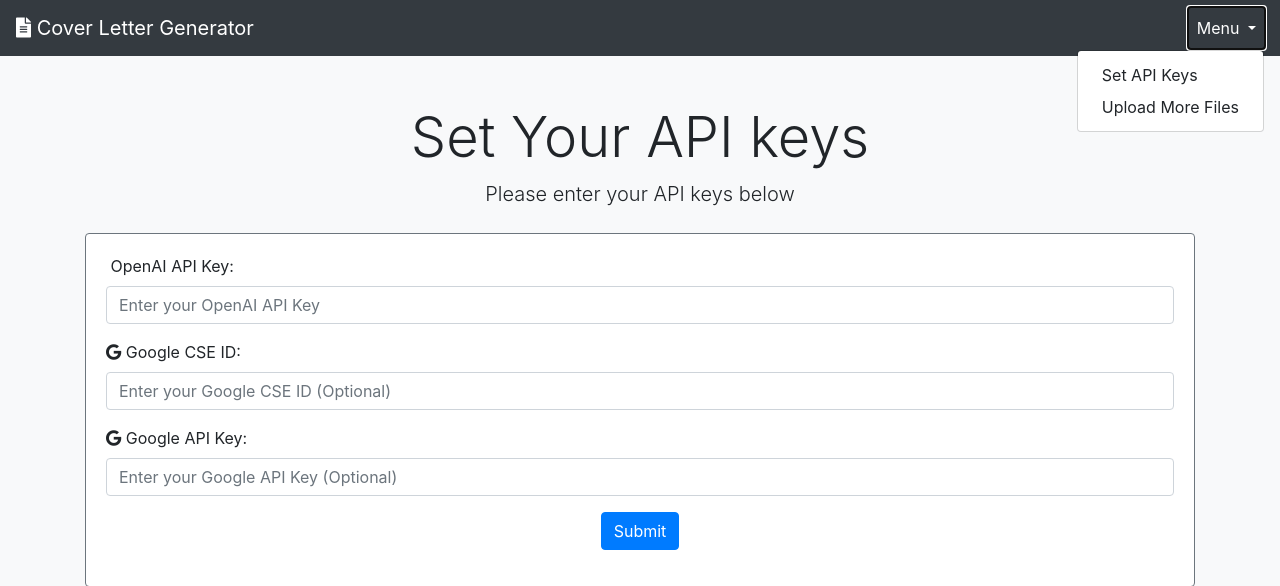
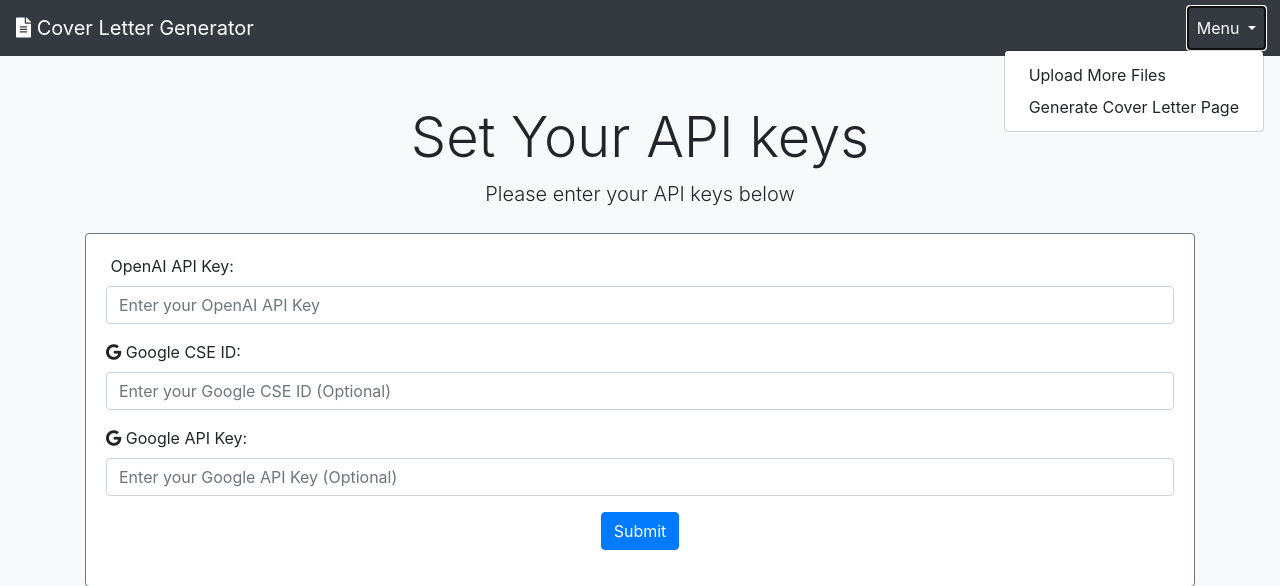
Before and after one commit to talqadi7/CoverLetterGenerator, a Flask app: page /set_keys in a window 1280 px wide, after a click on "Menu". Shown: the top 586 px of the page. Run offline with Flask 2, Linux system fonts and the light colour scheme; some libraries are stand-ins or nearby versions.

Commit message:
fixing nav-bar options

```diff
--- a/templates/set_keys.html
+++ b/templates/set_keys.html
@@ -58,8 +58,8 @@
                         Menu
                     </a>
                     <div class="dropdown-menu dropdown-menu-right" aria-labelledby="navbarDropdownMenuLink">
-                        <a class="dropdown-item" href="{{ url_for('set_keys')}}">Set API Keys</a>
                         <a class="dropdown-item" href="{{ url_for('upload_page')}}">Upload More Files</a>
+                        <a class="dropdown-item" href="{{ url_for('job_details_page')}}">Generate Cover Letter Page</a>
                     </div>
                 </li>
             </ul>
--- a/templates/upload_files.html
+++ b/templates/upload_files.html
@@ -77,7 +77,7 @@
                     </a>
                     <div class="dropdown-menu dropdown-menu-right" aria-labelledby="navbarDropdownMenuLink">
                         <a class="dropdown-item" href="{{ url_for('set_keys')}}">Set API Keys</a>
-                        <a class="dropdown-item" href="{{ url_for('upload_page')}}">Upload More Files</a>
+                        <a class="dropdown-item" href="{{ url_for('job_details_page')}}">Generate Cover Letter Page</a>
                     </div>
                 </li>
             </ul>
```
